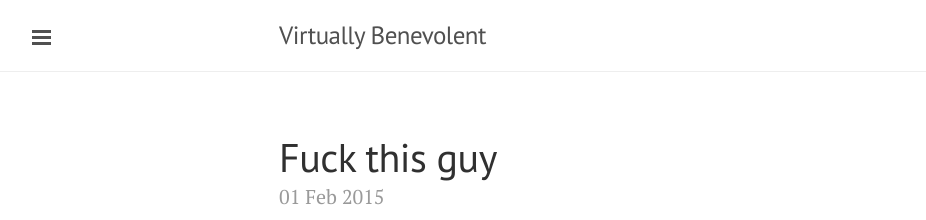
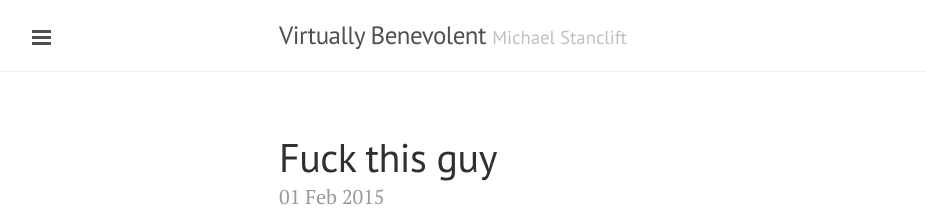
Before and after one commit to vmstan/vmstan.github.io, a Jekyll site: the page built from index.html, in a window 1280 px wide and 900 px high. Shown: the top 220 px of the window, without its empty margins (1-927 px from the left). Built offline with Jekyll 4.4.1, drawn with Linux system fonts in a browser that asks for light colours; Markdown is read by kramdown in place of the engine named in the settings; the list of posts is cut into pages by our own code.

Commit message:
Description updates and sidebar

```diff
--- a/_config.yml
+++ b/_config.yml
@@ -10,8 +10,8 @@
 
 # Setup
 title:               "Virtually Benevolent"
-tagline:             ""
-description:         "Michael Stanclift: VCAP, CCNA, EMCIE"
+tagline:             "Michael Stanclift"
+description:         "Senior Engineer for AOS in Kansas City #VMwarevExpert #CiscoChampion"
 url:                 http://vmstan.github.io
 baseurl:             /
 paginate:            10
--- a/_includes/sidebar.html
+++ b/_includes/sidebar.html
@@ -25,9 +25,11 @@
       {% endif %}
     {% endfor %}
 
-    <a class="sidebar-nav-item" href="{{ site.github.repo }}/archive/v{{ site.version }}.zip">Download</a>
-    <a class="sidebar-nav-item" href="{{ site.github.repo }}">GitHub project</a>
-    <span class="sidebar-nav-item">Currently v{{ site.version }}</span>
+      <a class="sidebar-nav-item" href="https://twitter.com/{{ site.author.twitter }}">Twitter</a>
+      <a class="sidebar-nav-item" href="https://linkedin.com/in/{{ site.author.linkedin }}">LinkedIn</a>
+      <a class="sidebar-nav-item" href="mailto:{{ site.author.email }}">Email</a>
+      <a class="sidebar-nav-item" href="{{ site.github.repo }}">GitHub</a>
+    <span class="sidebar-nav-item">Version {{ site.version }}</span>
   </nav>
 
   <div class="sidebar-item">
```
